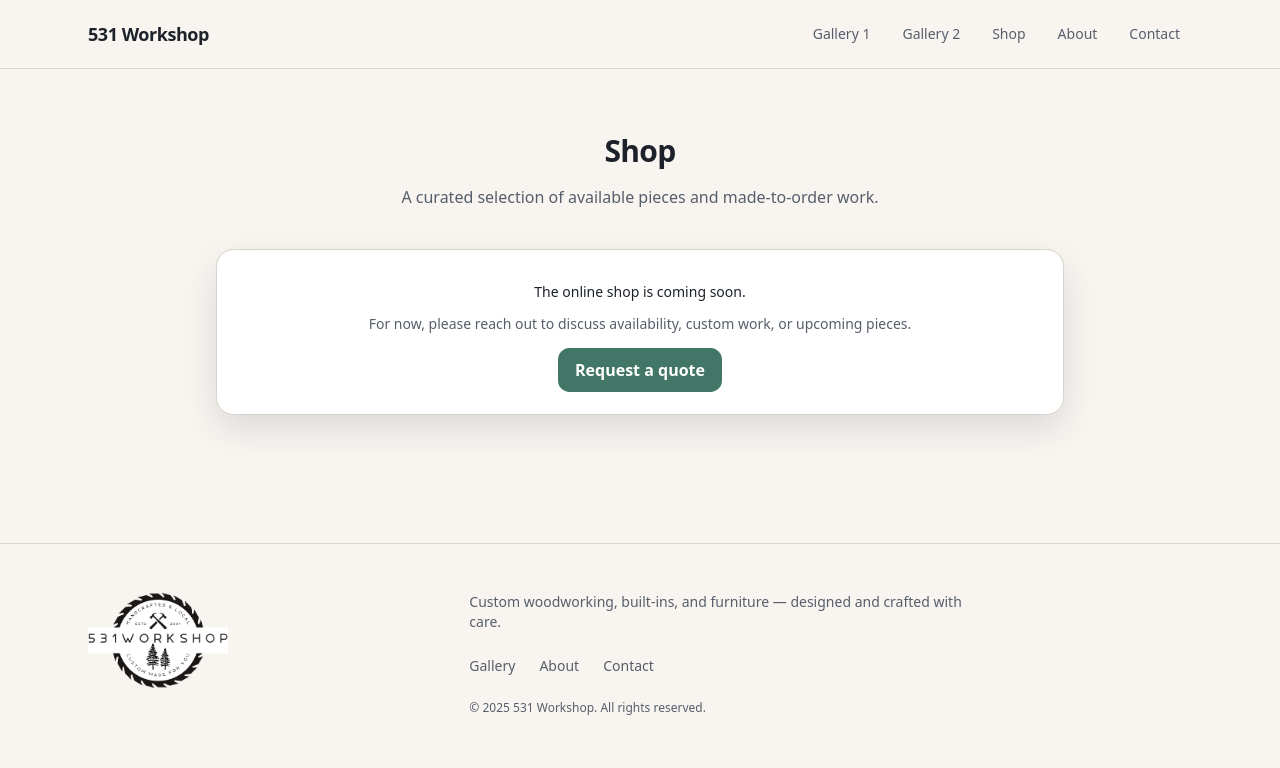
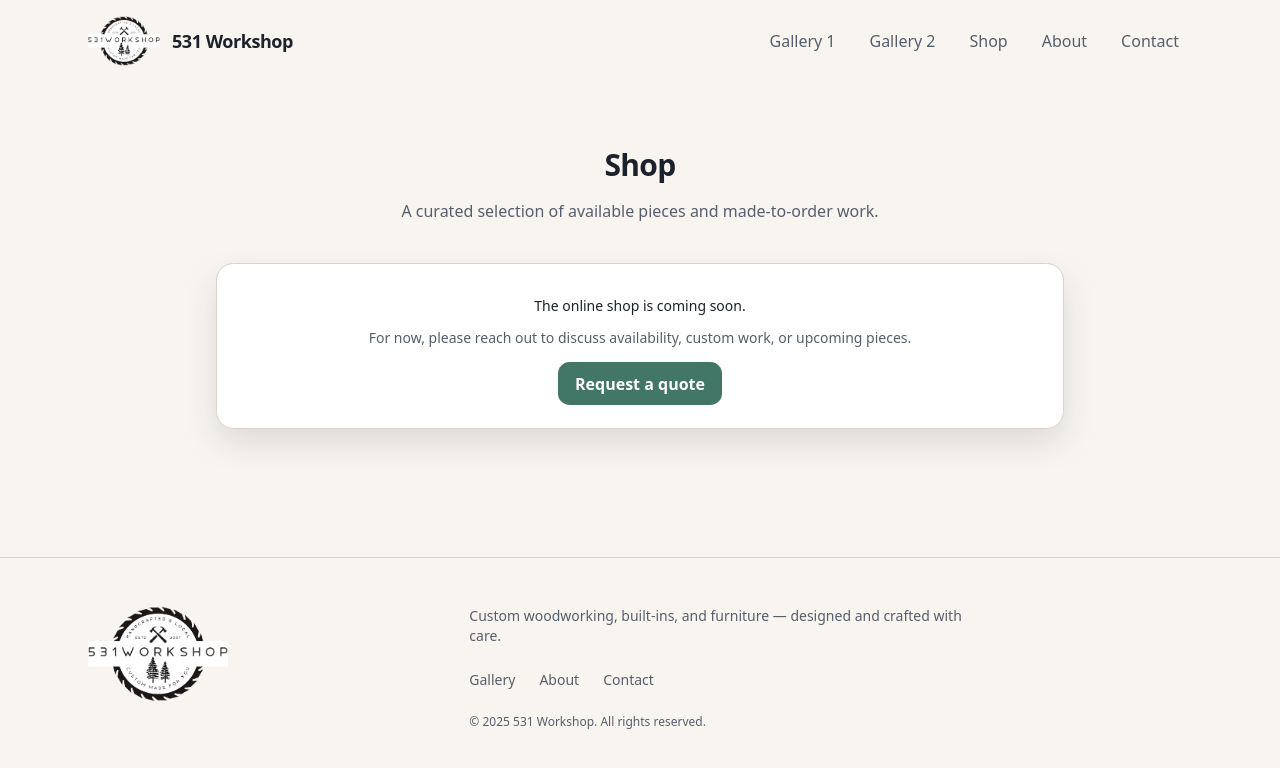
Before and after one commit to 3ef-studio/531workshop-site, a Next.js app: page /shop in a window 1280 px wide. Shown: the top 768 px of the page. Built offline with nearby package versions, Linux system fonts and the light colour scheme; no server answers.

Commit message:
Style polish

```diff
--- a/app/gallery1/page.tsx
+++ b/app/gallery1/page.tsx
@@ -15,7 +15,7 @@ export default function Gallery1Page() {
 
       <section className="grid gap-8 sm:grid-cols-2 lg:grid-cols-2">
         {GALLERY_IMAGES.map((item) => (
-          <GalleryCard key={item.id} item={item} aspect="landscape" showTitle={true} titleOnHover={false} />
+          <GalleryCard key={item.id} item={item} aspect="landscape" showTitle={true} titleOnHover={false} scaleOnHover/>
         ))}
       </section>
     </main>
--- a/app/globals.css
+++ b/app/globals.css
@@ -87,15 +87,36 @@
   }
 
   .ui-btn-primary {
-    background: hsl(var(--primary));
-    color: hsl(var(--primary-foreground));
-    border-color: transparent;
+  background-color: hsl(var(--accent));
+  color: hsl(var(--accent-foreground));
+  border: 1px solid transparent;
+  transition:
+    background-color 150ms ease,
+    border-color 150ms ease,
+    box-shadow 150ms ease;
+}
+
+  .ui-btn-primary:hover {
+    border-color: hsl(var(--accent));
+    box-shadow: 0 0 0 1px hsl(var(--accent) / 0.35);
   }
 
   .ui-btn-secondary {
-    background: hsl(var(--secondary));
-    color: hsl(var(--secondary-foreground));
+    background-color: transparent;
+    color: hsl(var(--foreground));
+    border: 1px solid hsl(var(--border));
+    transition:
+      border-color 150ms ease,
+      color 150ms ease,
+      box-shadow 150ms ease;
   }
+
+  .ui-btn-secondary:hover {
+    border-color: hsl(var(--accent));
+    box-shadow: 0 0 0 1px hsl(var(--accent) / 0.35);
+    color: hsl(var(--foreground));
+  }
+
   .ui-input {
     width: 100%;
     padding: 0.6rem 0.75rem;
--- a/components/GalleryCard.tsx
+++ b/components/GalleryCard.tsx
@@ -6,6 +6,7 @@ type Props = {
   aspect?: "square" | "landscape" | "portrait";
   showTitle?: boolean;
   titleOnHover?: boolean;
+  scaleOnHover?: boolean; // ✅ optional
   fillParent?: boolean;
 };
 
@@ -20,6 +21,7 @@ export default function GalleryCard({
   aspect = "landscape",
   showTitle = true,
   titleOnHover = false,
+  scaleOnHover = false, // ✅ add default
   fillParent = false,
 }: Props) {
   const title = item.title ?? item.alt;
@@ -34,7 +36,10 @@ export default function GalleryCard({
           src={item.src}
           alt={item.alt}
           fill
-          className="object-cover"
+          className={[
+            "object-cover transition-transform duration-300 ease-out",
+            scaleOnHover ? "group-hover:scale-[1.03]" : "",
+          ].join(" ")}
           sizes="(max-width: 640px) 100vw, (max-width: 1024px) 50vw, 33vw"
         />
 
--- a/components/Header.tsx
+++ b/components/Header.tsx
@@ -2,7 +2,7 @@
 
 import Link from "next/link";
 import Image from "next/image";
-import { useState } from "react";
+import { useEffect, useState } from "react";
 
 export function BrandLogo() {
   return (
@@ -11,8 +11,8 @@ export function BrandLogo() {
       <Image
         src="/brand/logo-black.png"
         alt="531 Workshop"
-        width={56}
-        height={56}
+        width={72}
+        height={72}
         className="block dark:hidden"
         priority
       />
@@ -20,22 +20,32 @@ export function BrandLogo() {
       <Image
         src="/brand/logo-white.png"
         alt="531 Workshop"
-        width={56}
-        height={56}
+        width={72}
+        height={72}
         className="hidden dark:block"
         priority
       />
-      <span className="text-sm font-semibold tracking-tight">
-        531 Workshop
-      </span>
+      <span className="text-lg font-semibold tracking-tight">531 Workshop</span>
     </Link>
   );
 }
 
-const NavItem = ({ href, children }: { href: string; children: React.ReactNode }) => (
+const NavItem = ({
+  href,
+  children,
+}: {
+  href: string;
+  children: React.ReactNode;
+}) => (
   <Link
     href={href}
-    className="px-3 py-2 rounded-xl text-sm text-muted-foreground hover:text-foreground hover:bg-card/60 transition-colors"
+    className={[
+      "px-3 py-2 rounded-xl text-md text-muted-foreground",
+      "border border-transparent", // ensures no layout shift
+      "hover:text-foreground hover:bg-card/60 hover:border-[hsl(var(--accent))]",
+      "transition-colors transition-[border-color] duration-150",
+      "focus-visible:outline-none focus-visible:ring-2 focus-visible:ring-[hsl(var(--ring))] focus-visible:ring-offset-2 focus-visible:ring-offset-[hsl(var(--background))]",
+    ].join(" ")}
   >
     {children}
   </Link>
@@ -43,16 +53,35 @@ const NavItem = ({ href, children }: { href: string; children: React.ReactNode }
 
 export default function Header() {
   const [open, setOpen] = useState(false);
+  const [scrolled, setScrolled] = useState(false);
+
+  useEffect(() => {
+    const onScroll = () => setScrolled(window.scrollY > 8);
+    onScroll(); // initialize on load
+    window.addEventListener("scroll", onScroll, { passive: true });
+    return () => window.removeEventListener("scroll", onScroll);
+  }, []);
+
+  // Close mobile menu if resizing up to desktop (prevents “stuck open”)
+  useEffect(() => {
+    const onResize = () => {
+      if (window.innerWidth >= 640) setOpen(false);
+    };
+    window.addEventListener("resize", onResize, { passive: true });
+    return () => window.removeEventListener("resize", onResize);
+  }, []);
 
   return (
-    <header className="border-b border-border">
+    <header
+      className={[
+        "sticky top-0 z-50 border-b transition-colors duration-200",
+        scrolled
+          ? "border-border bg-background/80 backdrop-blur supports-backdrop-filter:bg-background/70"
+          : "border-transparent bg-transparent",
+      ].join(" ")}
+    >
       <div className="mx-auto max-w-6xl px-6 py-4 flex items-center justify-between">
-        <Link
-          href="/"
-          className="text-lg font-semibold tracking-tight"
-        >
-          531 Workshop
-        </Link>
+        <BrandLogo />
 
         {/* Desktop nav */}
         <nav className="hidden sm:flex items-center gap-2">
@@ -66,7 +95,7 @@ export default function Header() {
         {/* Mobile button */}
         <button
           type="button"
-          className="sm:hidden inline-flex items-center justify-center rounded-xl border border-border px-3 py-2 text-sm"
+          className="sm:hidden inline-flex items-center justify-center rounded-xl border border-border px-3 py-2 text-sm bg-background/60 backdrop-blur"
           aria-label="Open menu"
           aria-expanded={open}
           onClick={() => setOpen((v) => !v)}
@@ -77,21 +106,41 @@ export default function Header() {
 
       {/* Mobile menu */}
       {open ? (
-        <div className="sm:hidden border-t border-border">
+        <div className="sm:hidden border-t border-border bg-background/95 backdrop-blur">
           <nav className="mx-auto max-w-6xl px-6 py-3 flex flex-col gap-1">
-            <Link onClick={() => setOpen(false)} href="/gallery1" className="px-3 py-2 rounded-xl text-sm hover:bg-card/60">
+            <Link
+              onClick={() => setOpen(false)}
+              href="/gallery1"
+              className="px-3 py-2 rounded-xl text-sm hover:bg-card/60"
+            >
               Gallery 1
             </Link>
-            <Link onClick={() => setOpen(false)} href="/gallery2" className="px-3 py-2 rounded-xl text-sm hover:bg-card/60">
+            <Link
+              onClick={() => setOpen(false)}
+              href="/gallery2"
+              className="px-3 py-2 rounded-xl text-sm hover:bg-card/60"
+            >
               Gallery 2
             </Link>
-            <Link onClick={() => setOpen(false)} href="/shop" className="px-3 py-2 rounded-xl text-sm hover:bg-card/60">
+            <Link
+              onClick={() => setOpen(false)}
+              href="/shop"
+              className="px-3 py-2 rounded-xl text-sm hover:bg-card/60"
+            >
               Shop
             </Link>
-            <Link onClick={() => setOpen(false)} href="/about" className="px-3 py-2 rounded-xl text-sm hover:bg-card/60">
+            <Link
+              onClick={() => setOpen(false)}
+              href="/about"
+              className="px-3 py-2 rounded-xl text-sm hover:bg-card/60"
+            >
               About
             </Link>
-            <Link onClick={() => setOpen(false)} href="/contact" className="px-3 py-2 rounded-xl text-sm hover:bg-card/60">
+            <Link
+              onClick={() => setOpen(false)}
+              href="/contact"
+              className="px-3 py-2 rounded-xl text-sm hover:bg-card/60"
+            >
               Contact
             </Link>
           </nav>
```
